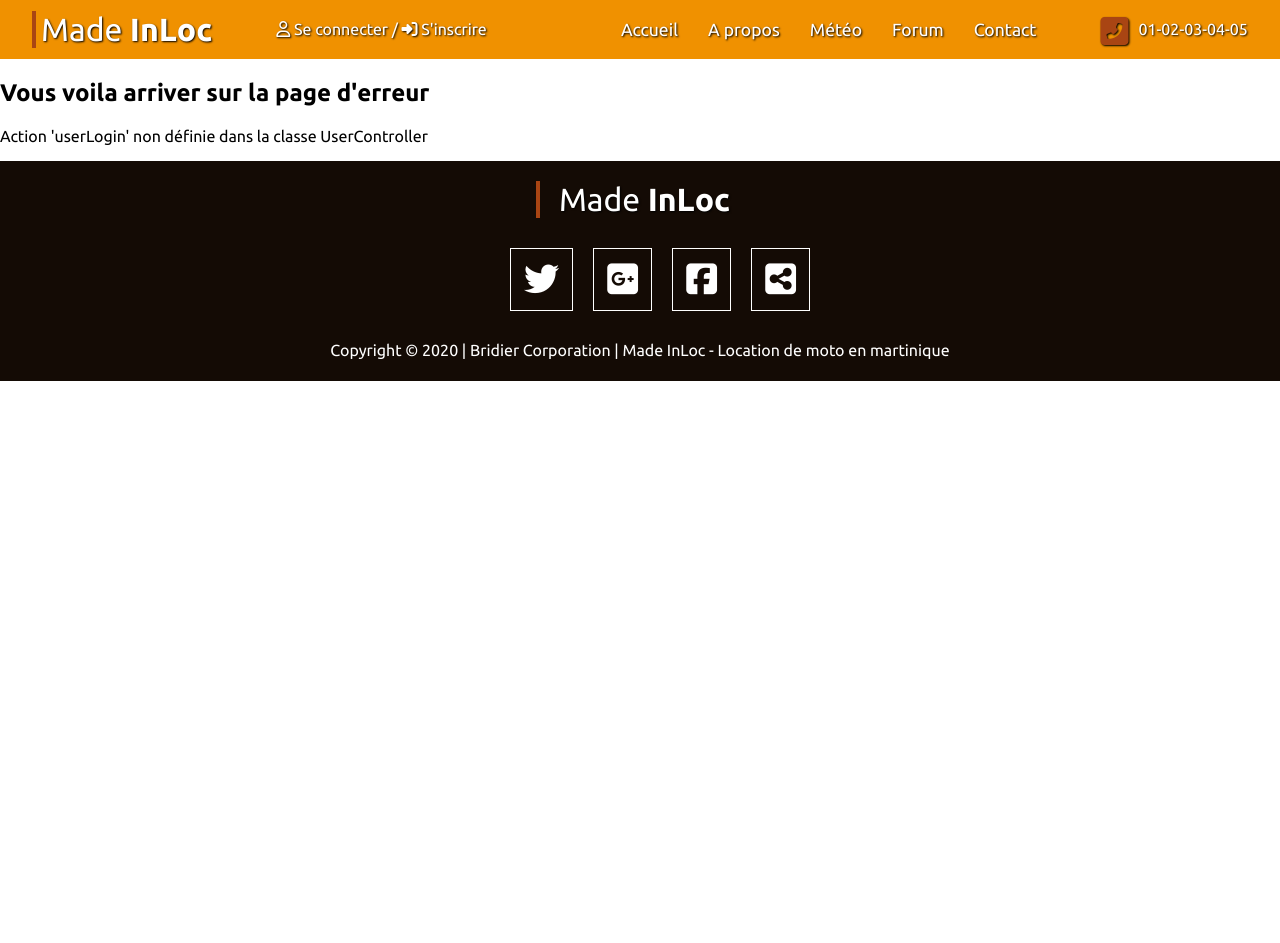
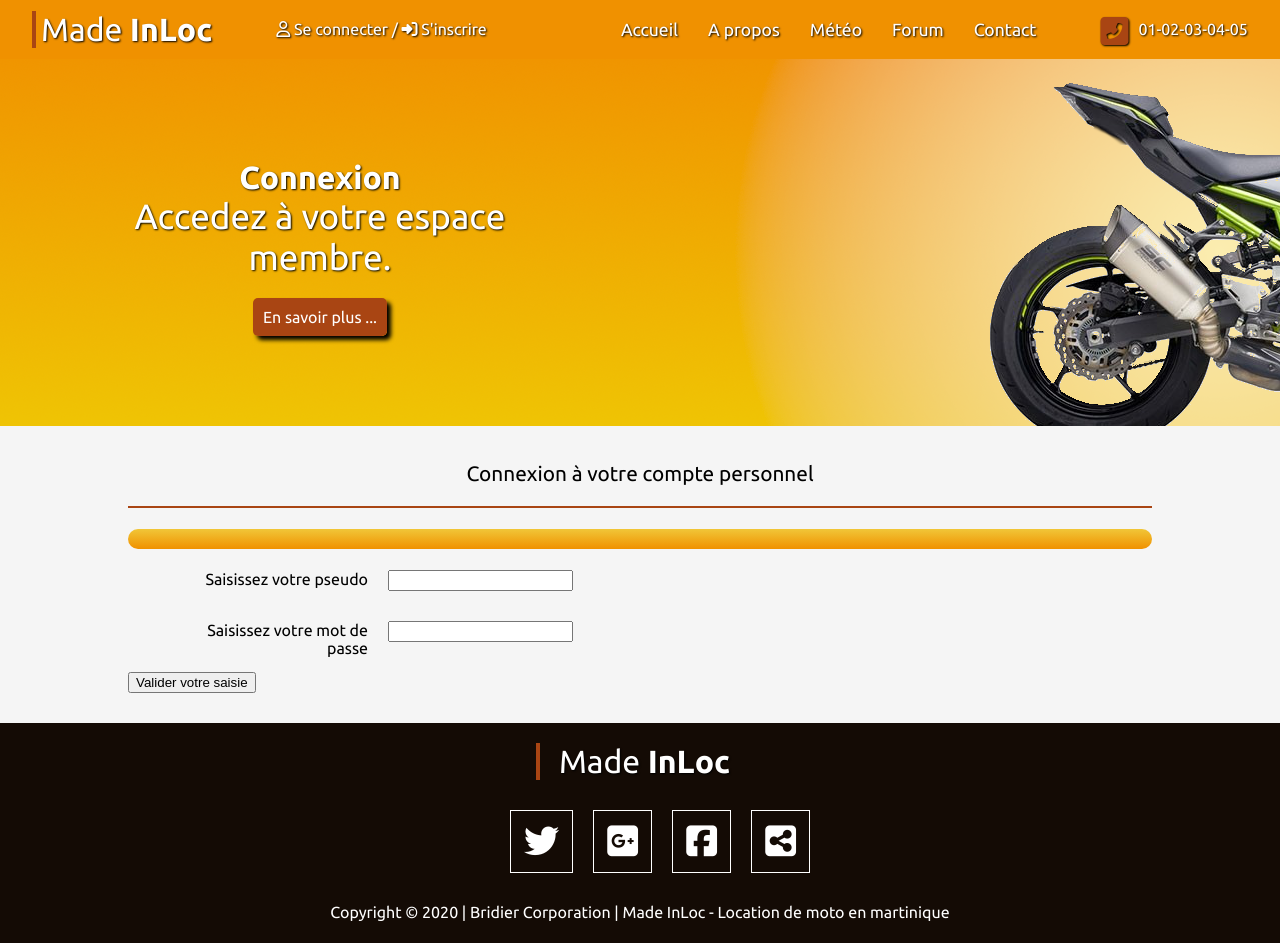
Before and after one commit to erwan300313/Made_InLoc, a PHP site: page /index.php?controller=user&action=userLogin in a window 1280 px wide. Shown: the part 31-974 px from the top of the page. Before the commit the page ends 412 px from the top, so only its background shows below. Run offline with PHP 8.4, Linux system fonts and the light colour scheme; some libraries are stand-ins or nearby versions.

Commit message:
membre area

```diff
--- a/controller/userController.php
+++ b/controller/userController.php
@@ -7,16 +7,21 @@ Class UserController extends Controller{
 
     public function __construct(){
         $this->userManager = new UserManager();
-
     }
 
     public function index(){
         $this->genererVue(array());
     }
 
-    public function viewUserRegistration(){
+    public function userRegistration(){
         $this->genererVue(array());
     }
+
+    public function userLogin(){
+        $this->genererVue(array());
+    }
+
+
 
     function addUser(){
         $userCheck = $this->userManager->userCheck($_POST['pseudo']);
@@ -38,8 +43,19 @@ Class UserController extends Controller{
     }
 
     public function userArea(){
-        $user = $this->userManager->getUser($_GET['pseudo']);
-        $passWordVerify = password_verify($_GET['password'], $user['password']);
+        if(isset($_GET['pseudo']) AND isset($_GET['password'])){
+            $pseudo = $_GET['pseudo'];
+            $password = $_GET['password'];
+        }elseif(isset($_POST['pseudo']) AND isset($_POST['password'])){
+            $pseudo = $_POST['pseudo'];
+            $password = $_POST['password'];
+        }else{
+            throw new Exception('Il y as un probleme dans votre pseudo ou votre mot de passe.');
+        }
+
+        $user = $this->userManager->getUser($pseudo);
+        $passWordVerify = password_verify($password, $user['password']);
+
         if($user == false){
             throw new Exception('Il y as un probleme dans votre pseudo.');
         }else{
@@ -53,4 +69,9 @@ Class UserController extends Controller{
         }
     }
 
+    function logOut(){
+        $_SESSION = array();
+        session_destroy();
+        header('Location: index.php');
+    }
 }
--- a/public/style/style.css
+++ b/public/style/style.css
@@ -448,7 +448,7 @@ nav{
     margin-bottom: 30px;
 }
 
-.registrationForm h4{
+.titleForm{
     background: linear-gradient(rgb(241, 198, 56), rgb(240,145,0));
     border-radius: 10px;;
     color: white;
--- /dev/null
+++ b/view/UserController/userLogin.php
@@ -0,0 +1,33 @@
+<?php $this->title = "Connexion"; ?>
+
+
+<img src="../../public/img/banner/index_banner.png" alt="banner_background" class="banner_img">
+
+<section class="banner">
+    <h3>Connexion</h3>
+    <p>Accedez à votre espace membre.</p>
+    <a href=""> En savoir plus ...</a>
+</section>
+
+<div class="block_invisible"></div>
+
+<section class="content_body">
+    <article>
+        <p class="title_pres">Connexion à votre compte personnel</p>
+        <form action="index.php?controller=user&amp;action=userArea" method="POST" class="registrationForm">
+            <h4 class="titleForm"></h4>
+            <ul>
+                <li>
+                    <label for="pseudo" class="labFormReg">Saisissez votre pseudo</label>
+                    <input type="text" id="pseudo" name="pseudo"/>
+                </li>
+                <li>
+                    <label for="password" class="labFormReg">Saisissez votre mot de passe</label>
+                    <input type="password" id="password" name="password"/>
+                </li>
+            </ul>
+
+            <input type="submit" value="Valider votre saisie" id=""/>
+        </form>
+    </article>
+</section>
--- a/view/template.php
+++ b/view/template.php
@@ -28,12 +28,12 @@
                 <p>Bonjour <?=$_SESSION['pseudo']?></p>
                 <div class="membreButton">
                     <p><i class="fas fa-house-user"></i><a href="index.php?action=membreAreaLogin#ancre">Espace membre /</a></p>
-                    <p><i class="fas fa-sign-out-alt"></i><a href="index.php?action=logOut">Déconnexion</a></p>
+                    <p><i class="fas fa-sign-out-alt"></i><a href="index.php?controller=user&amp;action=logOut">Déconnexion</a></p>
                 </div>
                 <?php
                 }else{
                 ?>
-                <p><a href="index.php?action=log"><i class="far fa-user"></i> Se connecter</a> / <a href="index.php?controller=user&amp;action=viewUserRegistration"><i class="fas fa-sign-in-alt"></i> S'inscrire</a></p>
+                <p><a href="index.php?controller=user&amp;action=userLogin"><i class="far fa-user"></i> Se connecter</a> / <a href="index.php?controller=user&amp;action=userRegistration"><i class="fas fa-sign-in-alt"></i> S'inscrire</a></p>
                 <?php
                 }
                 ?>
```
Also changed, not shown: view/UserController/userArea.php (+35 -4 lines), view/UserController/userRegistration.php (renamed from view/UserController/viewUserRegistration.php).
